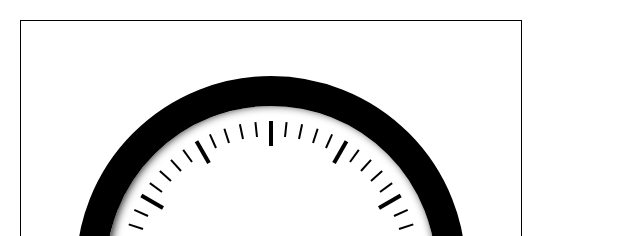
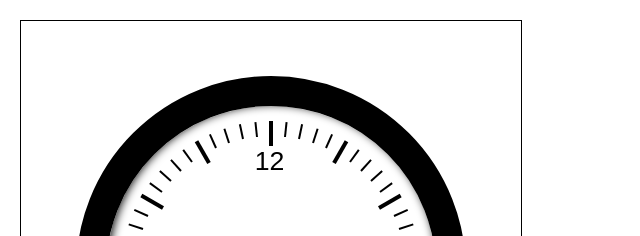
Before and after one commit to dnewcome/Donatello, a plain HTML site: page samples/clock.html in a window 1280 px wide. Shown: the top 236 px of the page, 0-640 px from the left. Drawn offline with Linux system fonts and the light colour scheme.

Commit message:
added number 12 to clock sample. Would be better to add logic for adding all numbers when drawing the hash marks.

```diff
--- a/samples/clock.html
+++ b/samples/clock.html
@@ -12,6 +12,8 @@
 			];
 			paper = Donatello.paper('paper-div', 20, 20, 500, 500 );
 			paper.rotate(-90 );
+			text = paper.text( 500-155, 233, '12', {'fontFamily':'arial', 'fontSize':'20pt'} );
+			text.rotate( 90 );
 			var outerCircle = paper.circle( 250, 250, 165, {'stroke-width': 30} );
 			outerCircle.attr( {
 				'MozBorderTopColors':'#557 #668 #779 #88a #99b #aac #bbd #cce',
```
